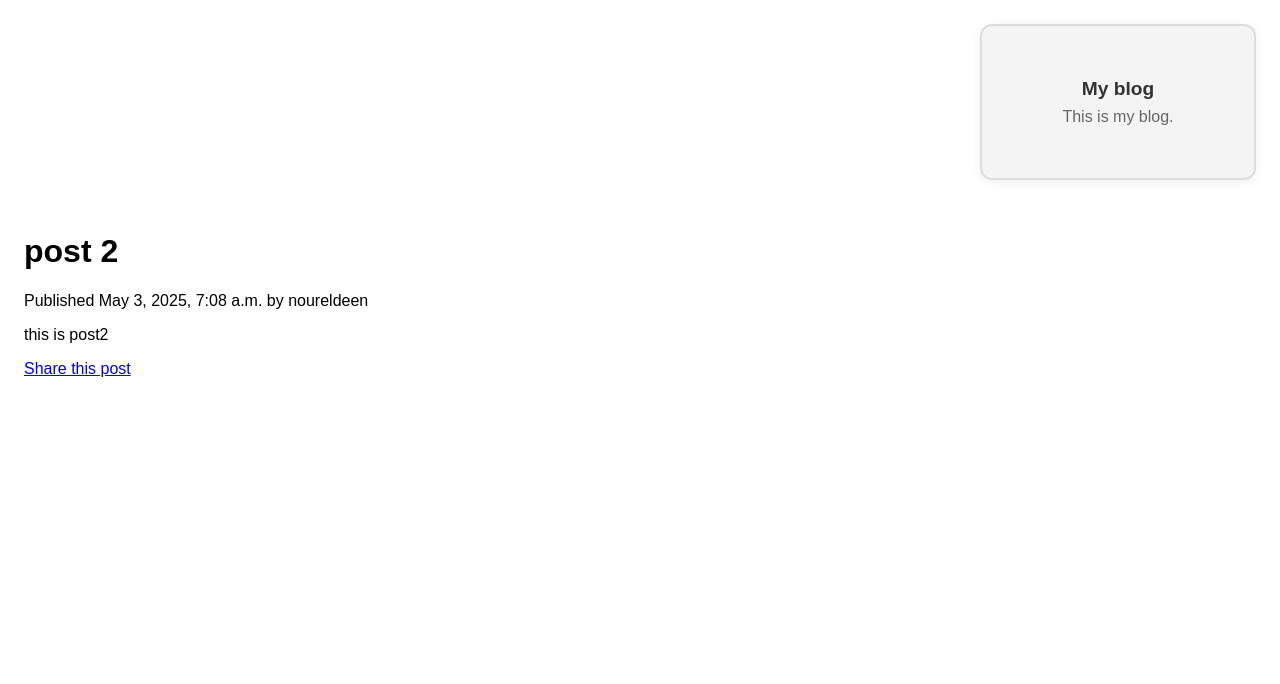
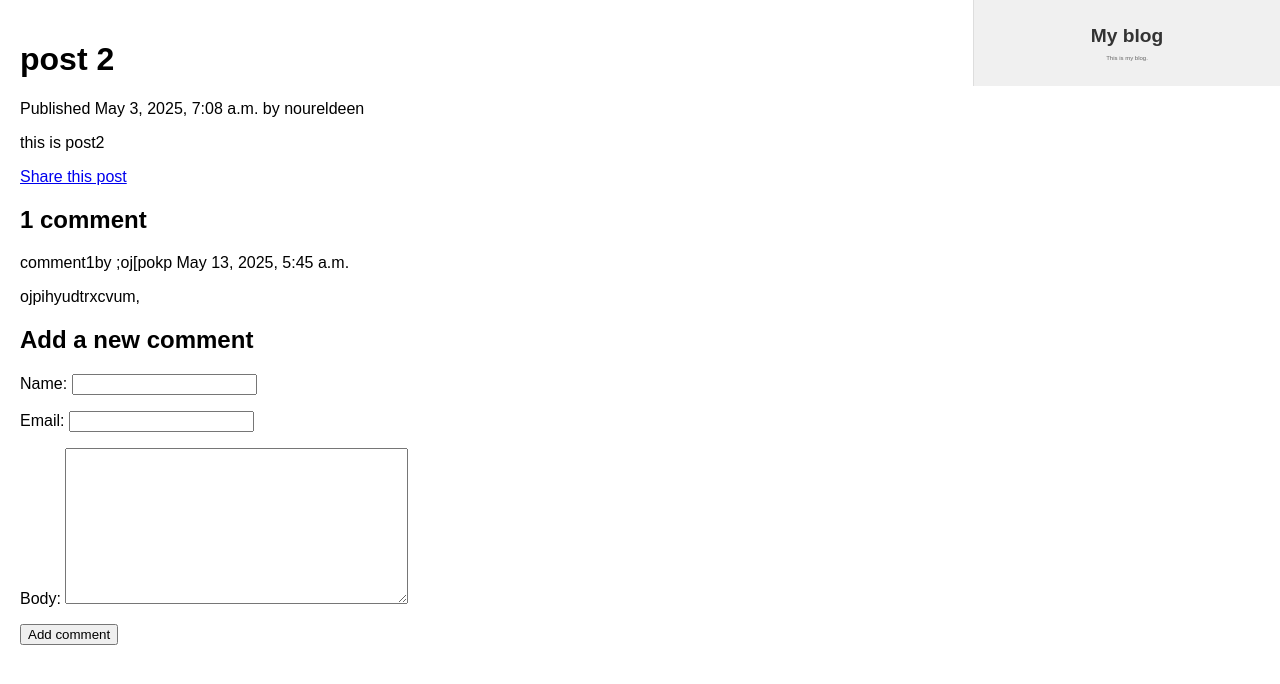
Before and after one commit to noureldeenayman/test_django, a Django app: a page that uses mysite/blog/templates/blog/base.html in a window 1280 px wide. Shown: the top 684 px of the page. Run offline with Django 5.2, Linux system fonts and the light colour scheme; data comes from the database, SQL or seed files in the repository; both versions use the stored data as it was after the commit.

Commit message:
initinal commit

```diff
--- a/mysite/blog/forms.py
+++ b/mysite/blog/forms.py
@@ -1,4 +1,5 @@
 from django import forms
+from .models import Comment
 
 
 class EmailPostForm(forms.Form):
@@ -6,3 +7,8 @@ class EmailPostForm(forms.Form):
     email = forms.EmailField()
     to = forms.EmailField()
     comments = forms.CharField(required=False, widget=forms.Textarea)
+
+class CommentForm(forms.ModelForm):
+    class Meta:
+        model = Comment
+        fields = ('name', 'email', 'body')
--- a/mysite/blog/models.py
+++ b/mysite/blog/models.py
@@ -2,6 +2,7 @@ from django.db import models
 from django.utils import timezone
 from django.contrib.auth.models import User
 from django.urls import reverse
+
 
 class Post(models.Model):
 
@@ -32,3 +33,19 @@ class Post(models.Model):
             self.publish.day,
             self.slug,
         ])
+class Comment(models.Model):
+        post = models.ForeignKey(Post, on_delete=models.CASCADE, related_name='comments')
+        name = models.CharField(max_length=80)
+        email = models.EmailField()
+        body = models.TextField()
+        created = models.DateTimeField(auto_now_add=True)
+        updated = models.DateTimeField(auto_now=True)
+        active = models.BooleanField(default=True)
+
+        class Meta:
+            ordering = ['created']
+            indexes = [
+                models.Index(fields=['created']),
+            ]
+        def __str__(self):
+            return f'Comment by {self.name} on {self.post}'
--- a/mysite/blog/static/blog/css/style.css
+++ b/mysite/blog/static/blog/css/style.css
@@ -1,50 +1,31 @@
-html, body {
+body {
+    font-family: Arial, sans-serif;
     margin: 0;
     padding: 0;
-    font-family: Arial, sans-serif;
+}
+#content {
+    width: 50%;
+    float: left;
+    padding: 20px;
+}
+#sidebar {
+    width: 20%;
+    float: right;
+    padding: 25px;
+    background-color: #f0f0f0;
+    border-left: 1px solid #ddd;
 }
 
-/* حاوية عليا لترتيب البوكس والمحتوى */
-.page-header {
-    display: flex;
-    justify-content: flex-end; /* يدفع البوكس لأقصى اليمين */
-    align-items: flex-start;
-    padding: 24px 24px 0 24px;
+#sidebar p {
+    font-size: 1%;
+    color: #666;
+    margin: 5;
+    text-align: center;
 }
 
-/* sidebar بوكس مربع */
-#sidebar {
-    width: 240px;
-    min-height: 120px;
-    background: #f4f4f4;
-    border: 2px solid #ddd;
-    border-radius: 12px;
-    box-shadow: 0 2px 10px rgba(0,0,0,0.07);
-    padding: 16px;
-    display: flex;
-    flex-direction: column;
-    align-items: center;
-    justify-content: center;
-}
-
-/* عنوان البوكس */
-#sidebar h2 {
-    font-size: 1.2em;
+h3 {
+  font-size: 1.2em;
     color: #333;
     margin: 0 0 8px 0;
     text-align: center;
 }
-
-/* نص البوكس */
-#sidebar p {
-    font-size: 1em;
-    color: #666;
-    margin: 0;
-    text-align: center;
-}
-
-/* محتوى الصفحة */
-#content {
-    padding: 32px 24px 24px 24px;
-    box-sizing: border-box;
-}
--- a/mysite/blog/templates/blog/base.html
+++ b/mysite/blog/templates/blog/base.html
@@ -1,4 +1,5 @@
 {% load static %}
+
 <!DOCTYPE html>
 <html>
     <head>
@@ -6,15 +7,13 @@
         <link href="{% static 'blog/css/style.css' %}" rel="stylesheet">
     </head>
     <body>
-    <div class="page-header">
-        <div id="sidebar">
-            <h2>My blog</h2>
-            <p>This is my blog.</p>
-        </div>
-    </div>
         <div id="content">
              {% block content %}
              {% endblock %}
         </div>
+        <div id="sidebar">
+            <h3>My blog</h3>
+            <p> This is my blog.</p>
+        </div>
     </body>
 </html>
--- a/mysite/blog/templates/blog/post/detail.html
+++ b/mysite/blog/templates/blog/post/detail.html
@@ -14,4 +14,21 @@
             Share this post
         </a>
     </p>
+    {% with comments.count as total_comments %}
+    <h2>
+        {{ total_comments }} comment {{ total_comments|pluralize }}
+    </h2>
+    {% endwith %}
+    {% for comment in comments %}
+        <div class="comment">
+            <p class="info">
+                comment{{ forloop.counter }}by {{comment.name}}
+                {{ comment.created }}
+            </p>
+            {{ comment.body|linebreaks }}
+        </div>
+    {% empty %}
+        <p>No comments yet.</p>
+    {% endfor %}
+    {% include "blog/post/includes/comment_form.html" %}
 {% endblock %}
--- /dev/null
+++ b/mysite/blog/templates/blog/post/includes/comment_form.html
@@ -0,0 +1,6 @@
+<h2> Add a new comment</h2>
+<form action="{% url 'blog:post_comment' post.id %}" method="post">
+    {{ form.as_p }}
+    {% csrf_token %}
+    <P><input type="submit" value="Add comment"></P>
+</form>
--- a/mysite/blog/urls.py
+++ b/mysite/blog/urls.py
@@ -7,4 +7,5 @@ urlpatterns = [
     path('', views.PostListView.as_view(), name='post_list'),
     path('<int:year>/<int:month>/<int:day>/<slug:post>/', views.post_detail, name='post_detail'),
     path('<int:post_id>/share/', views.post_share, name='post_share'),
+    path('<int:post_id>/comment/', views.post_comment, name='post_comment'),
 ]
--- a/mysite/blog/views.py
+++ b/mysite/blog/views.py
@@ -5,10 +5,26 @@ from django.core.paginator import Paginator, EmptyPage, PageNotAnInteger
 from django.views.generic import ListView
 from django.core.mail import send_mail
 from .forms import EmailPostForm
-
-
-
-#
+from django.views.decorators.http import require_POST
+from .forms import CommentForm
+from django.views.generic import ListView
+from django.views.generic import DetailView
+from django.views.generic import TemplateView
+from django.views.generic import FormView
+from django.views.generic import CreateView
+from django.views.generic import UpdateView
+from django.views.generic import DeleteView
+from django.urls import reverse_lazy
+from django.utils.decorators import method_decorator
+from django.views.decorators.csrf import csrf_exempt
+from django.views.decorators.csrf import csrf_protect
+from django.views.decorators.csrf import ensure_csrf_cookie
+from django.views.decorators.csrf import requires_csrf_token
+from django.views.decorators.csrf import csrf_exempt
+from django.views.decorators.csrf import csrf_protect
+from django.views.decorators.csrf import ensure_csrf_cookie
+from django.views.decorators.csrf import requires_csrf_token
+from django.views.decorators.csrf import csrf_exempt
 class PostListView(ListView):
     model = Post
     template_name = 'blog/post/list.html'
@@ -26,7 +42,11 @@ def post_detail(request,year, month, day, post):
                             publish__month=month,
                             publish__day=day
                             )
-    return render(request, 'blog/post/detail.html', {'post': post})
+    comments = post.comments.filter(active=True)
+    form = CommentForm()
+    return render(request, 'blog/post/detail.html', {'post': post,
+                                                     'form': form,
+                                                     'comments': comments})
 def post_share(request, post_id):
     post = get_object_or_404(Post, id=post_id, status=Post.Status.PUBLISHED)
     sent =  False
@@ -44,3 +64,26 @@ def post_share(request, post_id):
     return render(request, 'blog/post/share.html', {'post': post,
                                                      'form': form,
                                                      'sent': sent})
+from django.views.decorators.http import require_http_methods
+
+from django.shortcuts import get_object_or_404, redirect
+from django.urls import reverse
+
+@require_http_methods(["GET", "POST"])
+def post_comment(request, post_id):
+    post = get_object_or_404(Post, id=post_id, status=Post.Status.PUBLISHED)
+    comment = None
+
+    if request.method == 'POST':
+        form = CommentForm(data=request.POST)
+        if form.is_valid():
+            comment = form.save(commit=False)
+            comment.post = post
+            comment.save()
+            # إعادة التوجيه إلى صفحة البوست بعد حفظ التعليق
+            return redirect(post.get_absolute_url())
+    else:
+        form = CommentForm()
+
+    return render(request, 'blog/post/comment.html', {'post': post,
+                                                      'form': form, 'comment': comment})
```
Also changed, not shown: mysite/blog/admin.py (+9 -1 lines), mysite/blog/templates/blog/post/comment.html (added, +10 -0 lines), mysite/blog/migrations/0003_comment.py (added), mysite/db.sqlite3. Lines whose indentation alone changed are shown as unchanged.
